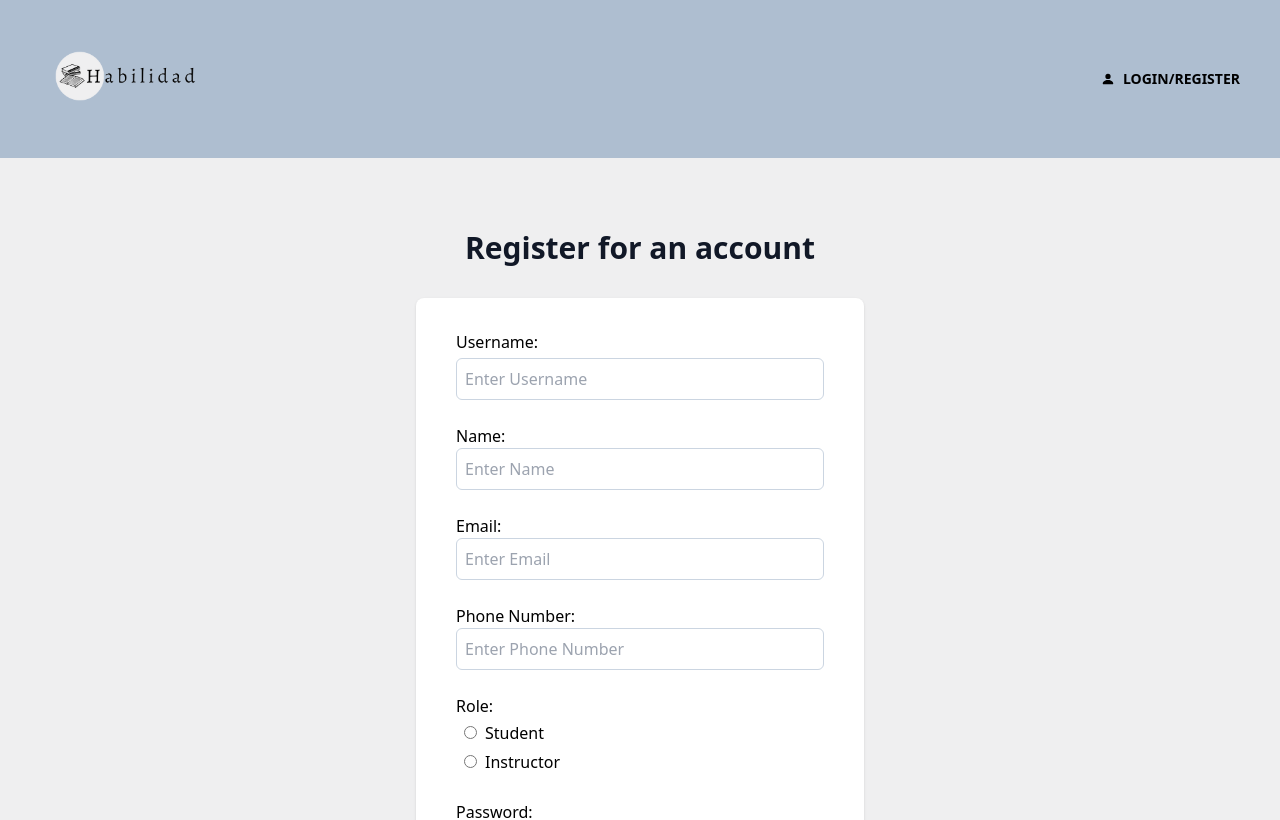
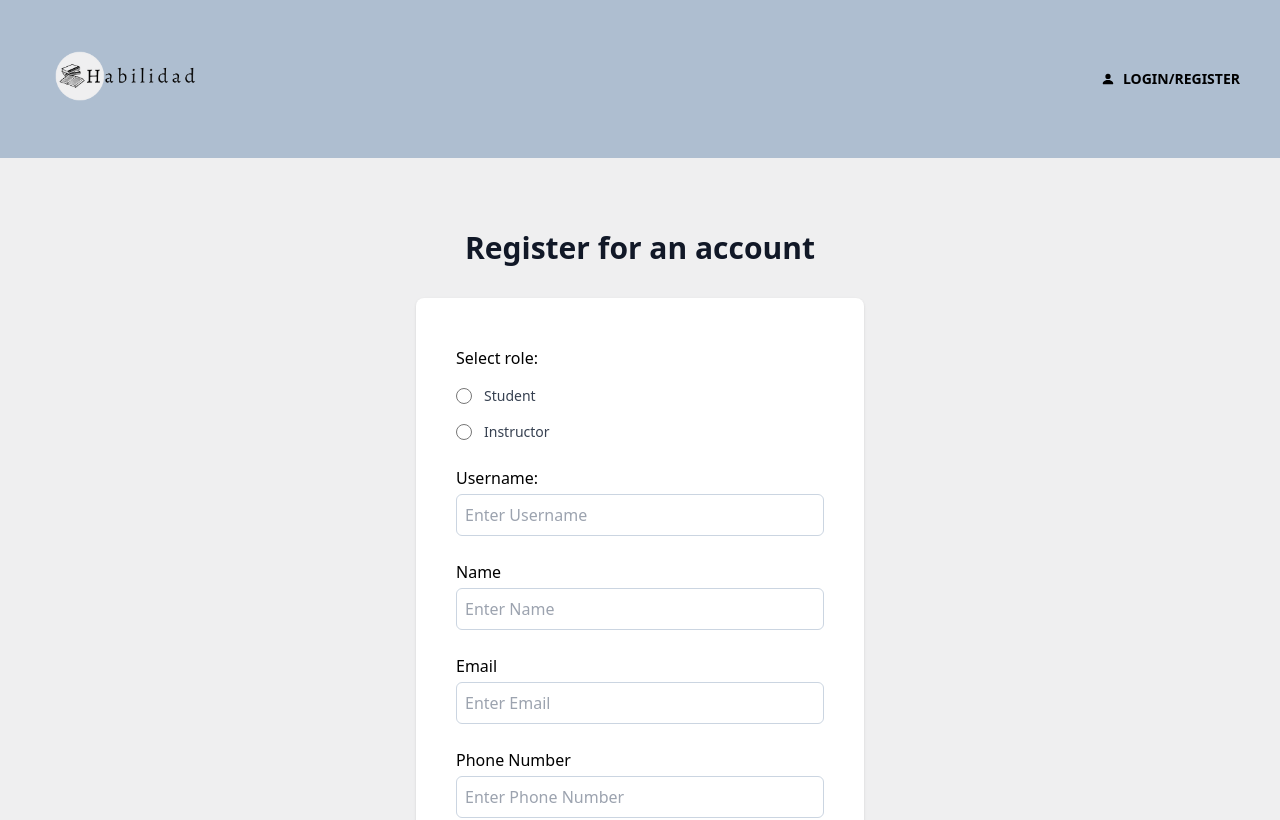
Before and after one commit to ICT3103-P1-TeneT-Habilidad/habilidad, a React (Create React App) app in the folder client/: page /register in a window 1280 px wide. Shown: the top 820 px of the page. Built offline with nearby package versions, Linux system fonts and the light colour scheme.

Commit message:
refactor: added radio buttons for role

```diff
--- a/client/src/components/NavbarModal.jsx
+++ b/client/src/components/NavbarModal.jsx
@@ -26,15 +26,15 @@ export default function NavbarModal() {
                         </div>
                         {/*body*/}
                         <div className="relative p-6 flex m-auto content-center space-x-10 my-4 items-center">
+                            <Link to="/login">
+                                <button className="border bg-slate-100 p-4 rounded-md" onClick={() => showModal()}>
+                                    Login
+                                </button>
+                            </Link>
+                            <span>or</span>
                             <Link to="/register">
                                 <button className="border bg-slate-100 p-4 rounded-md" onClick={() => showModal()}>
                                     Register
-                                </button>
-                            </Link>
-                            <span>or</span>
-                            <Link to="/login">
-                                <button className="border bg-slate-100 p-4 rounded-md" onClick={() => showModal()}>
-                                    Login
                                 </button>
                             </Link>
                         </div>
--- a/client/src/context/action.jsx
+++ b/client/src/context/action.jsx
@@ -1,9 +1,8 @@
 // export const FORGET_PASSWORD = 'FORGET_PASSWORD'
-export const LOGIN_USER = 'LOGIN_USER'
 export const SHOW_MODAL = 'SHOW_MODAL'
 export const CLEAR_VALUES = 'CLEAR_VALUES'
+export const CLEAR_ALERT = 'CLEAR_ALERT'
 
-export const CLEAR_ALERT = 'CLEAR_ALERT'
 export const DISPLAY_ALERT = 'DISPLAY_ALERT'
 
 export const SET_USER_BEGIN = 'SET_USER_BEGIN'
--- a/client/src/context/appContext.jsx
+++ b/client/src/context/appContext.jsx
@@ -4,7 +4,6 @@ import reducer from './reducer'
 import axios from '../utils/axios'
 
 import {
-    LOGIN_USER,
     SHOW_MODAL,
     CLEAR_VALUES,
     CLEAR_ALERT,
@@ -39,7 +38,6 @@ export const initialState = {
     isLoading: false,
 
     user_data: {},
-    user_type: '',
     alert_msg: '',
     alert_type: '',
 }
@@ -92,14 +90,6 @@ const AppProvider = ({ children }) => {
         })
     }
 
-    const setUserType = (user_type) => {
-        clearValues()
-        dispatch({
-            type: LOGIN_USER,
-            payload: { user_type },
-        })
-    }
-
     const clearValues = () => {
         dispatch({ type: CLEAR_VALUES })
     }
@@ -109,7 +99,7 @@ const AppProvider = ({ children }) => {
             dispatch({
                 type: CLEAR_ALERT,
             })
-        }, 5000)
+        }, 3000)
     }
 
     const setUser = async (user_data) => {
@@ -144,6 +134,7 @@ const AppProvider = ({ children }) => {
                 payload: { msg: err.response.data.error.message },
             })
         }
+        clearAlert()
     }
 
     const logout = () => {
@@ -156,7 +147,6 @@ const AppProvider = ({ children }) => {
             value={{
                 ...state,
                 showModal,
-                setUserType,
                 clearValues,
                 clearAlert,
                 setUser,
--- a/client/src/context/reducer.jsx
+++ b/client/src/context/reducer.jsx
@@ -1,5 +1,4 @@
 import {
-    LOGIN_USER,
     SHOW_MODAL,
     CLEAR_VALUES,
     CLEAR_ALERT,
@@ -22,11 +21,6 @@ import { initialState } from './appContext'
 
 const reducer = (state, action) => {
     switch (action.type) {
-        case LOGIN_USER:
-            return {
-                ...state,
-                user_type: action.payload.user_type,
-            }
         case SHOW_MODAL:
             return {
                 ...state,
@@ -34,17 +28,17 @@ const reducer = (state, action) => {
             }
         case CLEAR_VALUES: {
             const initialState = {
-                user_type: '',
                 alert_msg: '',
             }
             return { ...state, ...initialState }
         }
-        case CLEAR_ALERT:
+        case CLEAR_ALERT: {
             return {
                 ...state,
                 showAlert: false,
                 alert_msg: '',
             }
+        }
         case SET_USER_BEGIN:
             return {
                 ...state,
--- a/client/src/pages/Register.jsx
+++ b/client/src/pages/Register.jsx
@@ -11,6 +11,7 @@ const Register = () => {
         handleSubmit,
         formState: { errors },
         watch,
+        reset,
     } = useForm()
 
     const password = useRef({})
@@ -24,6 +25,7 @@ const Register = () => {
         console.log(data)
         formatData(data)
         createUser(data)
+        reset()
     }
 
     return (
@@ -35,6 +37,35 @@ const Register = () => {
                 <div className="bg-white py-8 px-4 shadow sm:rounded-lg sm:px-10">
                     <form className="space-y-6" onSubmit={handleSubmit(onSubmit)}>
                         {showAlert && <Alert />}
+                        <div className="mt-4 space-y-4">
+                            <label>Select role:</label>
+                            <div className="flex items-center">
+                                <input
+                                    id="student"
+                                    name="student"
+                                    type="radio"
+                                    value="Student"
+                                    className="focus:ring-indigo-500 h-4 w-4 text-indigo-600 border-gray-300"
+                                    {...register('role')}
+                                />
+                                <label htmlFor="student" className="ml-3 block text-sm font-medium text-gray-700">
+                                    Student
+                                </label>
+                            </div>
+                            <div className="flex items-center">
+                                <input
+                                    id="instructor"
+                                    name="instructor"
+                                    type="radio"
+                                    value="Instructor"
+                                    className="focus:ring-indigo-500 h-4 w-4 text-indigo-600 border-gray-300"
+                                    {...register('role')}
+                                />
+                                <label htmlFor="instructor" className="ml-3 block text-sm font-medium text-gray-700">
+                                    Instructor
+                                </label>
+                            </div>
+                        </div>
                         <div>
                             <label>Username:</label>
                             <div className="mt-1">
@@ -52,8 +83,8 @@ const Register = () => {
                             </div>
                         </div>
                         <div>
-                            <label>Name:</label>
-                            <div classname="mt-1">
+                            <label>Name</label>
+                            <div className="mt-1">
                                 <input
                                     id="name"
                                     name="name"
@@ -68,8 +99,8 @@ const Register = () => {
                             </div>
                         </div>
                         <div>
-                            <label>Email:</label>
-                            <div classname="mt-1">
+                            <label>Email</label>
+                            <div className="mt-1">
                                 <input
                                     id="email"
                                     name="email"
@@ -90,8 +121,8 @@ const Register = () => {
                             </div>
                         </div>
                         <div>
-                            <label>Phone Number:</label>
-                            <div classname="mt-1">
+                            <label>Phone Number</label>
+                            <div className="mt-1">
                                 <input
                                     id="phoneNumber"
                                     name="phoneNumber"
@@ -113,37 +144,8 @@ const Register = () => {
                             </div>
                         </div>
                         <div>
-                            <label>Role:</label>
-                            <div classname="mt-1 flex flex-row">
-                                <div>
-                                    <input
-                                        {...register('role', { required: true })}
-                                        type="radio"
-                                        name="role"
-                                        value="Student"
-                                        className="m-2"
-                                        id="role"
-                                    />
-                                    Student
-                                </div>
-
-                                <div>
-                                    <input
-                                        {...register('role', { required: true })}
-                                        type="radio"
-                                        name="role"
-                                        value="Instructor"
-                                        className="m-2"
-                                        id="role"
-                                    />
-                                    Instructor
-                                </div>
-                            </div>
-                        </div>
-
-                        <div>
-                            <label>Password:</label>
-                            <div classname="mt-1">
+                            <label>Password</label>
+                            <div className="mt-1">
                                 <input
                                     id="password"
                                     name="password"
@@ -164,8 +166,8 @@ const Register = () => {
                             </div>
                         </div>
                         <div>
-                            <label>Re-enter Password:</label>
-                            <div classname="mt-1">
+                            <label>Re-enter Password</label>
+                            <div className="mt-1">
                                 <input
                                     id="re_pwd"
                                     name="re_pwd"
```
